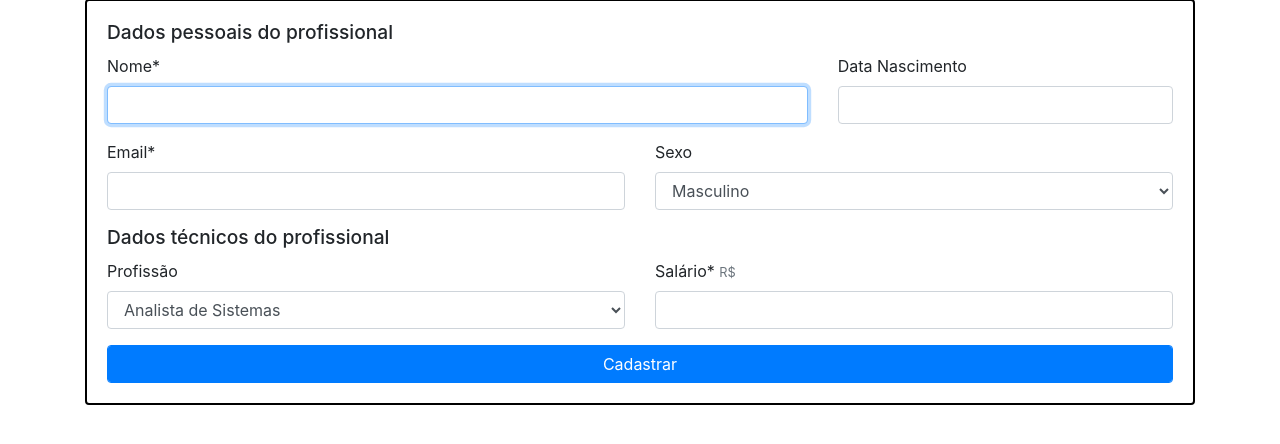
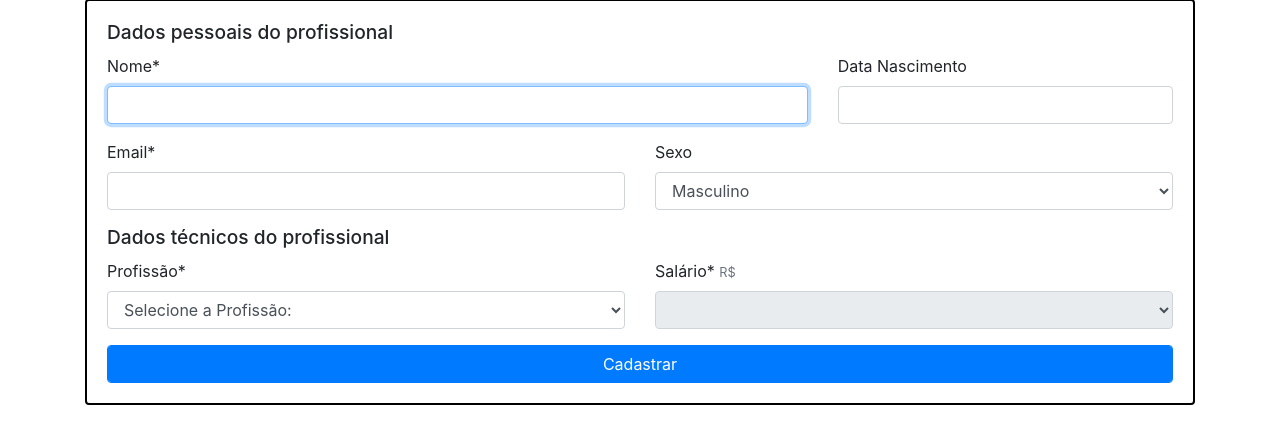
Before and after one commit to chico3434/DPI, a PHP site: page /cadastro.php in a window 1280 px wide. Shown: the part 122-566 px from the top of the page. Run offline with PHP 8.4, Linux system fonts and the light colour scheme; the visitor is signed in with stand-in values (Sample User, id 1); data comes from the database, SQL or seed files in the repository; lists and menus that the app fills with data are empty.

Commit message:
Mudando cadastro de salário

```diff
--- a/cadastro.form.php
+++ b/cadastro.form.php
@@ -32,15 +32,16 @@
         </div>
         <div class="row">
             <div class="form-group col-sm-6">
-                <label class="control-label" for="profissao">Profissão</label>
+                <label class="control-label" for="profissao">Profissão*</label>
                 <select class="form-control" name="profissao" id="profissao">
+                <option value="">Selecione a Profissão: </option>
                     <?php listaProfissoes(); ?>
                 </select>
             </div>
             <div class="form-group col-sm-6">
               <label class="control-label" for="salario">Salário*</label>
               <small id="rs" class="text-muted">R$</small>
-              <input type="text" name="salario" id="salario" class="form-control" aria-describedby="rs">
+              <select name="salario" id="salario" class="form-control"></select>
             </div>
         </div>
         <div class="row">
@@ -50,3 +51,24 @@
         </div>
     </div>
 </form>
+<script>
+    $('#salario').attr('disabled', 'disabled');
+    $('#profissao').on('change', function(){
+        $('#salario').attr('disabled', 'disabled');
+        $('#salario').empty();
+        var codProfissao = $('#profissao').val();
+        $.post('salarios.php', { cod: codProfissao }, function(dados){
+            console.log(dados);
+            var salarios = JSON.parse(dados);
+            console.log(salarios);
+            if(salarios.length > 0){
+                $('#salario').removeAttr('disabled');
+                $('#salario').append('<option>Selecione o Salário: </option>');
+                for(var i = 0; i < salarios.length; i++){
+                    console.log(salarios[i].valor);
+                    $('#salario').append('<option>' + salarios[i].valor + '</option>');
+                }
+            }
+        });
+    });
+</script>
```
Also changed, not shown: salarios.php (added, +11 -0 lines).
